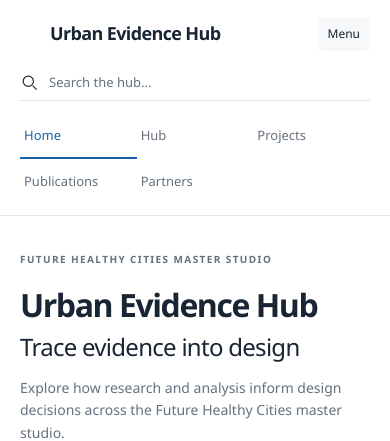
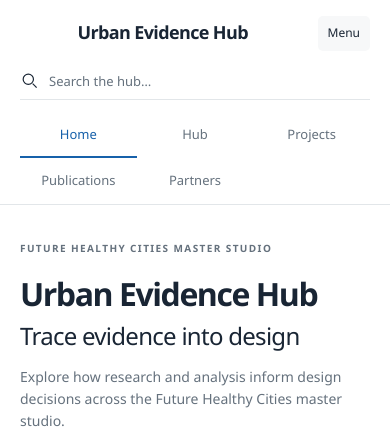
Before and after one commit to vera-wijgman/urban-evidence-hub-fhc, a website with bundled scripts: page index.html in a window 390 px wide. Both pictures are taken after a click on the button "Menu". Shown: the top 441 px of the page. Built offline with nearby package versions, Linux system fonts and the light colour scheme.

Commit message:
Center website header and unify page heading sizes

```diff
--- a/app.js
+++ b/app.js
@@ -383,6 +383,12 @@ document.addEventListener('click', event => {
 });
 
 // Hover reveals the view links; Hub pages keep them open, including on touch screens.
+// Keep the three links centred under Hub while their background spans the header.
+new ResizeObserver(() => {
+  const header = document.querySelector('.site-header').getBoundingClientRect();
+  const hub = hubLink.getBoundingClientRect();
+  hubNav.style.setProperty('--hub-centre', `${hub.left - header.left + hub.width / 2}px`);
+}).observe(document.querySelector('.site-header'));
 hubNav.addEventListener('pointerenter', event => { if (event.pointerType === 'mouse' && !mobileViewport.matches) setHubMenu(true); });
 hubNav.addEventListener('pointerleave', () => { if (!hubNav.querySelector(':focus-visible')) setHubMenu(false); });
 hubNav.addEventListener('focusin', () => setHubMenu(true));
--- a/assets/theme.css
+++ b/assets/theme.css
@@ -20,6 +20,8 @@
   --font: "Segoe UI", Arial, sans-serif;
   --content-width: 1440px;
   --gutter: clamp(20px, 4vw, 64px);
-  --header-height: 80px;
+  --header-height: 108px;
+  --hub-bar-height: 56px;
+  --page-title-size: 36px;
   --radius: 5px;
 }
--- a/index.html
+++ b/index.html
@@ -14,7 +14,7 @@
   <body>
     <a class="skip-link" href="#main">Skip to content</a>
 
-    <!-- Shared header: logo space, page navigation and site-wide search. -->
+    <!-- Shared header: centred brand and navigation, right-hand search, full-width Hub bar. -->
     <header class="site-header">
       <a class="brand" href="#/home" aria-label="Urban Evidence Hub home">
         <span class="logo-space" aria-hidden="true"></span>
@@ -26,9 +26,11 @@
         <div class="hub-nav">
           <a href="#/hub/graph" data-page="hub" aria-controls="hub-subnav" aria-expanded="false">Hub</a>
           <div id="hub-subnav" class="hub-subnav" aria-label="Hub views">
-            <a href="#/hub/graph" data-view="graph">Graph</a>
-            <a href="#/hub/grid" data-view="grid">Grid</a>
-            <a href="#/hub/list" data-view="list">List</a>
+            <div class="hub-subnav-links">
+              <a href="#/hub/graph" data-view="graph">Graph</a>
+              <a href="#/hub/grid" data-view="grid">Grid</a>
+              <a href="#/hub/list" data-view="list">List</a>
+            </div>
           </div>
         </div>
         <a href="#/projects" data-page="projects">Projects</a>
--- a/styles.css
+++ b/styles.css
@@ -38,23 +38,24 @@ p { margin-bottom: 16px; }
 .loading { padding: 80px var(--gutter); color: var(--muted); }
 
 /* 2. Global header, navigation, search and footer. */
-.site-header { min-height: var(--header-height); display: flex; align-items: center; gap: clamp(20px, 3vw, 48px); padding: 0 var(--gutter); border-bottom: 1px solid var(--line); background: var(--paper); }
-.brand { display: inline-flex; align-items: center; gap: 12px; white-space: nowrap; font-size: 20px; font-weight: 650; letter-spacing: -.035em; }
-.logo-space { display: block; width: 32px; height: 36px; flex: 0 0 32px; }
-#main-nav { display: flex; align-self: stretch; gap: clamp(18px, 2.2vw, 36px); align-items: stretch; }
+.site-header { position: relative; min-height: var(--header-height); display: grid; grid-template-columns: minmax(0, 1fr) clamp(160px, 18vw, 250px); grid-template-rows: 44px 48px; grid-template-areas: "brand search" "nav search"; align-items: center; column-gap: 24px; padding: 14px var(--gutter) 0; border-bottom: 1px solid var(--line); background: var(--paper); }
+.brand { grid-area: brand; justify-self: center; position: relative; white-space: nowrap; font-size: 20px; font-weight: 650; letter-spacing: -.035em; }
+.logo-space { position: absolute; right: calc(100% + 12px); top: 50%; transform: translateY(-50%); width: 32px; height: 36px; }
+#main-nav { grid-area: nav; display: flex; align-self: stretch; justify-content: center; gap: clamp(18px, 2.2vw, 36px); align-items: stretch; }
 #main-nav a { display: flex; align-items: center; border-bottom: 2px solid transparent; padding-top: 2px; color: var(--muted); font-size: 13px; }
 #main-nav a:hover { color: var(--ink); }
 #main-nav a[aria-current] { color: var(--accent); border-color: var(--accent); }
-.hub-nav { position: relative; display: flex; align-items: stretch; }
-.hub-subnav { display: none; position: absolute; z-index: 10; top: 100%; left: -12px; width: max-content; gap: 4px; padding: 6px; border: 1px solid var(--line); border-radius: var(--radius); background: var(--paper); box-shadow: 0 8px 22px color-mix(in srgb, var(--ink) 8%, transparent); }
-.hub-nav.is-open .hub-subnav { display: flex; }
+.hub-nav { display: flex; align-items: stretch; }
+.hub-subnav { display: none; position: absolute; z-index: 10; top: calc(100% - 1px); left: 0; width: 100%; height: var(--hub-bar-height); padding: 8px 0; border-block: 1px solid var(--line); background: var(--paper); }
+.hub-nav.is-open .hub-subnav { display: block; }
+.hub-subnav-links { display: flex; gap: 4px; width: max-content; margin-left: var(--hub-centre, 50%); transform: translateX(-50%); }
 #main-nav .hub-subnav a { padding: 9px 12px; border: 0; border-radius: 3px; }
 #main-nav .hub-subnav a:hover, #main-nav .hub-subnav a[aria-current] { color: var(--accent); background: var(--surface); }
 .search-field { min-width: 0; display: flex; align-items: center; gap: 10px; }
 .search-field svg { width: 19px; height: 19px; flex-shrink: 0; fill: none; stroke: currentColor; stroke-width: 1.5; }
 .search-field input { width: 100%; border: 0; background: transparent; padding: 8px 0; outline-offset: 1px; color: var(--ink); font-size: 13px; }
 .search-field input::placeholder { color: var(--muted); }
-#site-search { margin-left: auto; width: clamp(150px, 17vw, 250px); border-bottom: 1px solid var(--line); }
+#site-search { grid-area: search; width: 100%; border-bottom: 1px solid var(--line); }
 .menu-button { display: none; padding: 8px 10px; background: var(--surface); font-size: 12px; }
 .site-footer { min-height: 108px; margin-top: 64px; border-top: 1px solid var(--line); padding: 32px var(--gutter); display: flex; justify-content: space-between; align-items: center; gap: 20px; font-size: 12px; color: var(--muted); }
 .site-footer a:first-child { color: var(--ink); font-weight: 600; }
@@ -92,7 +93,7 @@ a.collection-card:hover h3 { color: var(--accent); }
 
 /* 4. Collection subpages, studio years, project details and site search. */
 .page-heading { padding: 58px 0 42px; max-width: 800px; }
-.page-heading h1 { margin-bottom: 18px; }
+.page-heading h1 { margin-bottom: 18px; font-size: var(--page-title-size); }
 .page-heading > p:last-child { margin: 0; color: var(--muted); font-size: 17px; }
 .year-section { padding-top: 30px; margin-bottom: 50px; border-top: 1px solid var(--line); }
 .year-section h2 { font-size: 22px; }
@@ -138,7 +139,7 @@ a.collection-card:hover h3 { color: var(--accent); }
 
 /* 5. Hub introduction, collapsible filters and search toolbar. */
 .hub-header { padding: 38px var(--gutter) 30px; border-bottom: 1px solid var(--line); }
-.hub-header h1 { font-size: 36px; margin: 0 0 14px; }
+.hub-header h1 { font-size: var(--page-title-size); margin: 0 0 14px; }
 .hub-header > p { margin: 0; max-width: 800px; color: var(--muted); font-size: 17px; }
 .hub-layout { display: grid; grid-template-columns: 240px minmax(0, 1fr); min-height: 70vh; }
 .filters { padding: 28px 20px 40px var(--gutter); border-right: 1px solid var(--line); }
@@ -243,19 +244,13 @@ a.collection-card:hover h3 { color: var(--accent); }
 .linked-items button > span:last-child { position: absolute; right: 12px; top: 12px; }
 
 /* 8. Responsive layouts and reduced-motion preferences. */
-@media (min-width: 681px) {
-  .site-header:has([data-page="hub"][aria-current]) { margin-bottom: 46px; }
-}
+.site-header:has([data-page="hub"][aria-current]) { margin-bottom: var(--hub-bar-height); }
 @media (min-width: 1450px) {
   .detail-open .hub-page { margin-right: 420px; }
   .detail-open .evidence-grid { grid-template-columns: repeat(2, minmax(0, 1fr)); }
 }
 @media (max-width: 1200px) {
-  .site-header { gap: 22px; }
-  .brand { font-size: 18px; gap: 8px; }
-  .logo-space { width: 20px; flex-basis: 20px; }
   #main-nav { gap: 20px; }
-  #site-search { width: 170px; }
   .home-hero { gap: 30px; }
   .hero-copy h1 { white-space: normal; }
   .hub-layout { grid-template-columns: 220px minmax(0, 1fr); }
@@ -264,12 +259,7 @@ a.collection-card:hover h3 { color: var(--accent); }
   .evidence-grid { grid-template-columns: repeat(2, minmax(0, 1fr)); }
 }
 @media (max-width: 960px) {
-  :root { --header-height: 110px; }
-  .site-header { flex-wrap: wrap; gap: 0 24px; padding-top: 12px; }
-  .brand { order: 0; }
   .project-viewer { grid-template-columns: minmax(0, 1fr) 320px; }
-  #site-search { order: 1; }
-  #main-nav { order: 2; width: 100%; height: 48px; gap: 30px; }
   .home-hero { padding-top: 40px; }
   .hero-copy h1 { font-size: 38px; }
   .hero-description { font-size: 14px; }
@@ -280,17 +270,15 @@ a.collection-card:hover h3 { color: var(--accent); }
   .sort-label { justify-content: flex-end; }
 }
 @media (max-width: 680px) {
-  :root { --header-height: 112px; }
-  .site-header { padding: 16px 20px 10px; gap: 12px; }
-  .brand { font-size: 18px; flex: 1; }
-  .logo-space { width: 22px; flex-basis: 22px; }
-  .menu-button { display: block; order: 1; }
-  #site-search { order: 2; width: 100%; margin: 0; }
-  #main-nav { display: none; order: 3; height: auto; gap: 0; width: 100%; }
+  :root { --header-height: 112px; --page-title-size: 30px; }
+  .site-header { grid-template-columns: minmax(0, 1fr) auto; grid-template-rows: auto auto auto; grid-template-areas: "brand menu" "search search" "nav nav"; padding: 16px 20px 0; gap: 12px; }
+  .brand { font-size: 18px; }
+  .logo-space { width: 22px; right: calc(100% + 8px); }
+  .menu-button { display: block; grid-area: menu; }
+  #main-nav { display: none; height: auto; gap: 0; width: 100%; }
   #main-nav.is-open { display: grid; grid-template-columns: repeat(3, 1fr); }
-  #main-nav a { padding: 12px 4px; font-size: 13px; }
+  #main-nav a { justify-content: center; padding: 12px 4px; font-size: 13px; }
   .hub-nav { display: contents; }
-  .hub-subnav { position: static; grid-column: 1 / -1; grid-row: 3; width: 100%; justify-content: center; border: 0; border-top: 1px solid var(--line); box-shadow: none; }
   .home-hero { grid-template-columns: 1fr; padding: 36px 0; gap: 26px; }
   .hero-copy h1 { font-size: clamp(32px, 8vw, 44px); }
   .hero-subtitle { font-size: 24px; }
@@ -317,7 +305,6 @@ a.collection-card:hover h3 { color: var(--accent); }
   .project-info-image { max-width: 400px; }
   .project-filmstrip { padding-inline: 20px; gap: 16px; }
   .hub-header { padding: 28px 20px; }
-  .hub-header h1 { font-size: 30px; }
   .hub-header > p { font-size: 15px; }
   .hub-layout { display: block; }
   .filters { padding: 0 20px; border-right: 0; border-bottom: 1px solid var(--line); }
```
Also changed, not shown: README.md.
